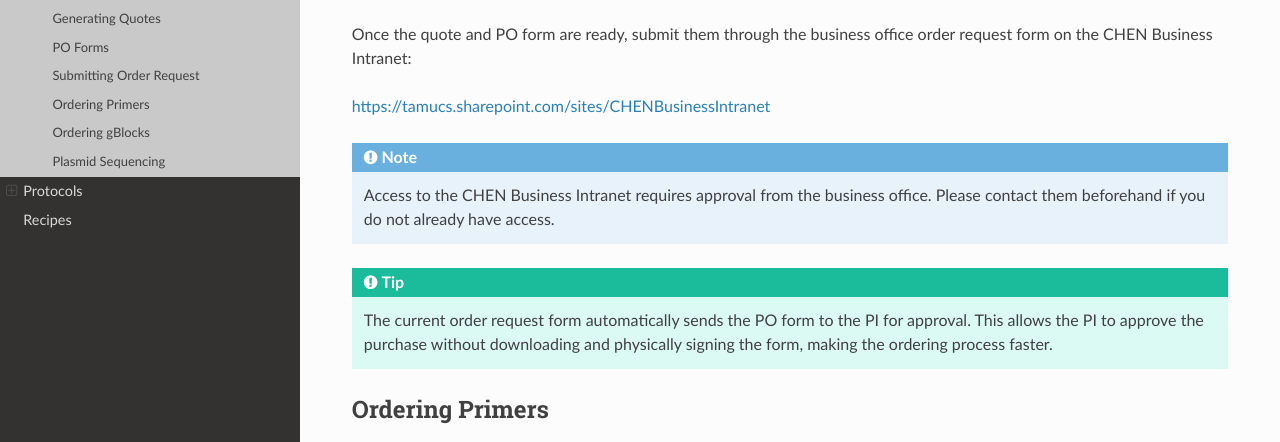
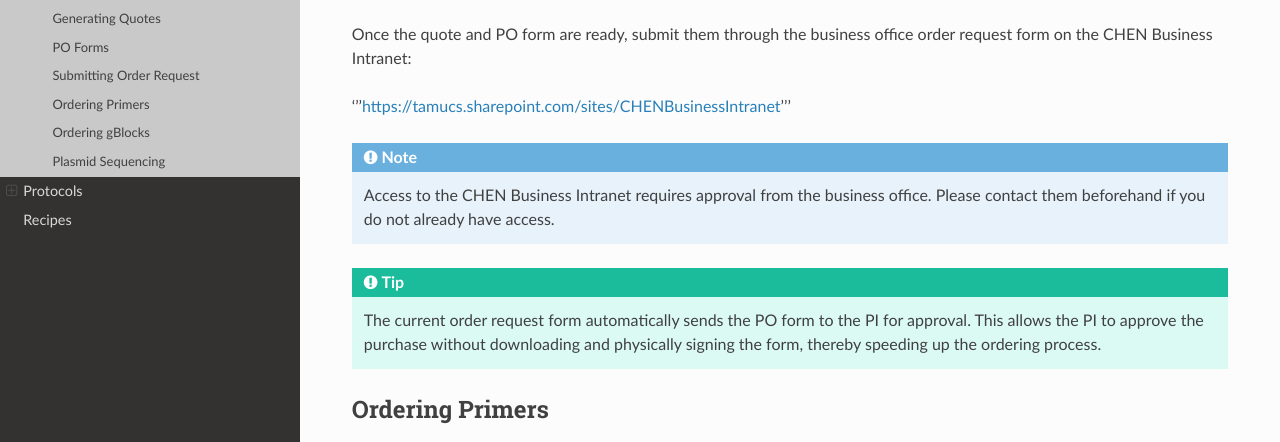
Before and after one commit to synbiosystems/Hu-Lab-Protocols, a Sphinx documentation site: the page built from docs/general/ordering_guide.rst, in a window 1280 px wide and 900 px high, scrolled down 696 px. Shown: the part 161-603 px from the top of the window. Built offline with Sphinx 7.4.7 and the Read the Docs theme 3.1.0, drawn with Linux system fonts in a browser that asks for light colours.

Commit message:
Update ordering_guide.rst

```diff
--- a/docs/general/ordering_guide.rst
+++ b/docs/general/ordering_guide.rst
@@ -32,13 +32,13 @@ Submitting Order Request
 
 Once the quote and PO form are ready, submit them through the business office order request form on the CHEN Business Intranet:
 
-https://tamucs.sharepoint.com/sites/CHENBusinessIntranet
+'''https://tamucs.sharepoint.com/sites/CHENBusinessIntranet'''
 
 .. note::
     Access to the CHEN Business Intranet requires approval from the business office. Please contact them beforehand if you do not already have access.
 
 .. tip::
-    The current order request form automatically sends the PO form to the PI for approval. This allows the PI to approve the purchase without downloading and physically     signing the form, making the ordering process faster.
+    The current order request form automatically sends the PO form to the PI for approval. This allows the PI to approve the purchase without downloading and physically     signing the form, thereby speeding up the ordering process.
 
 Ordering Primers
 -----------------
```
